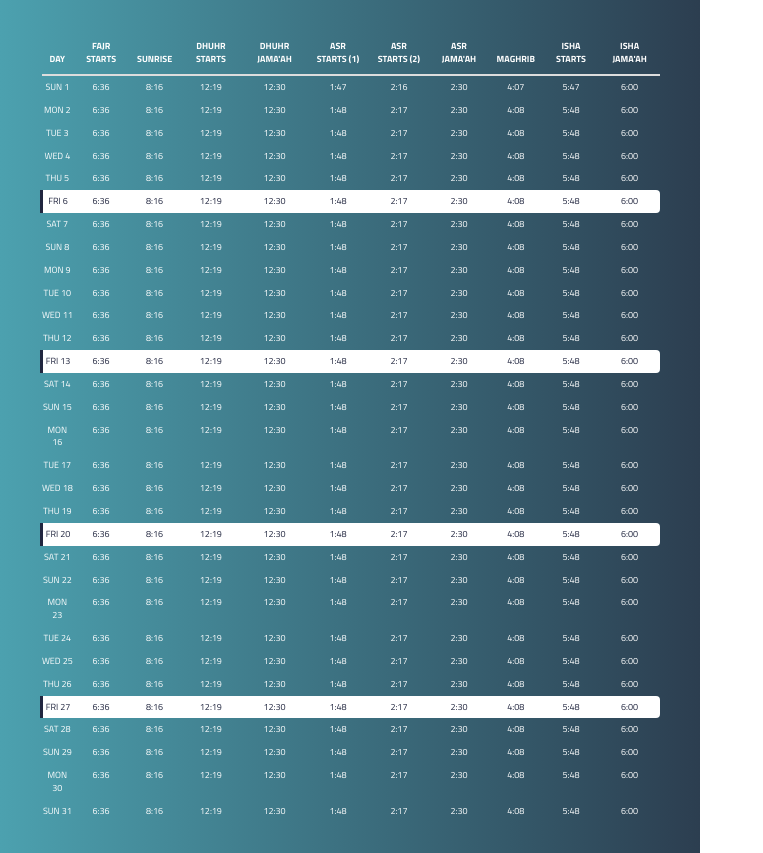
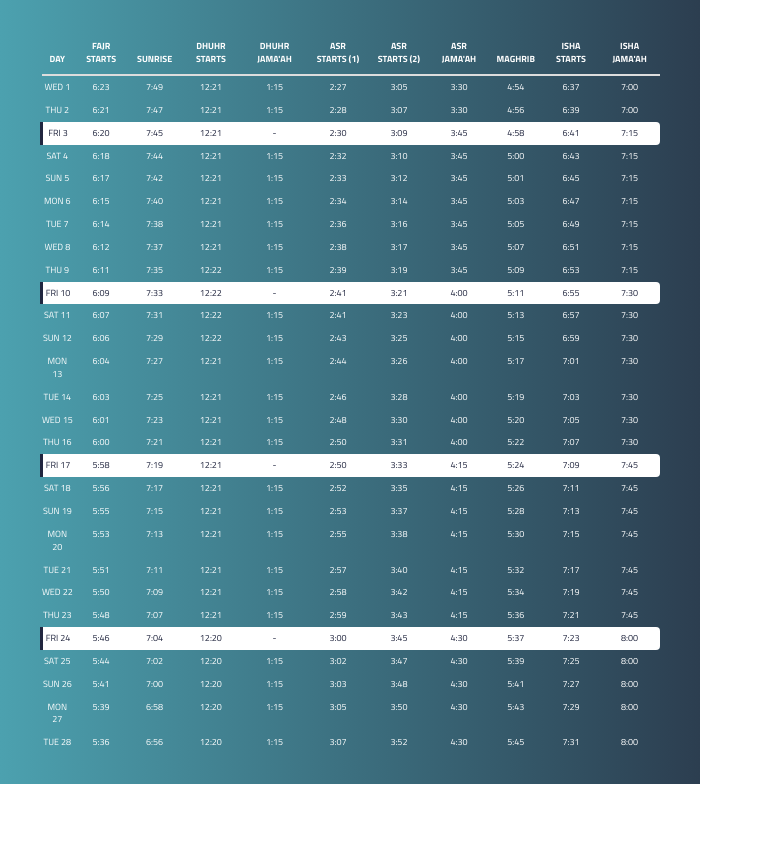
Before and after one commit to ubisoc/prayer-times, a plain HTML site: page index.html in a window 1280 px wide. Shown: the part 189-1042 px from the top of the page, without its empty margins (0-763 px from the left). After the commit the page ends 973 px from the top, so only its background shows below. Drawn offline with nearby package versions, Linux system fonts and the light colour scheme.

Commit message:
Added February times

```diff
--- a/index.html
+++ b/index.html
@@ -13,9 +13,9 @@
 	<div class="wrapper">
 		<div class="top">
 			<h3 class="text-logo">University of Birmingham Islamic Society</h3>
-			<h1 class="title">January 2017</h1>
+			<h1 class="title">February 2017</h1>
 			<h2 class="subtitle">Prayer times</h2>
-			<p class="jumuah">Salat Al-Jumu'ah starts at 1pm</p>
+			<p class="jumuah">Jumu'ah Khutbah starts at 1.10pm</p>
 		</div>
 
 		<table class="table borderless">
@@ -36,407 +36,368 @@
 			</thead>
 			<tbody>
 				<tr>
-					<td>Sun 1</td>
-					<td>6:36</td>
-					<td>8:16</td>
-					<td>12:19</td>
-					<td>12:30</td>
-					<td>1:47</td>
-					<td>2:16</td>
-					<td>2:30</td>
-					<td>4:07</td>
-					<td>5:47</td>
-					<td>6:00</td>
+					<td>Wed 1</td>
+					<td>6:23</td>
+					<td>7:49</td>
+					<td>12:21</td>
+					<td>1:15</td>
+					<td>2:27</td>
+					<td>3:05</td>
+					<td>3:30</td>
+					<td>4:54</td>
+					<td>6:37</td>
+					<td>7:00</td>
 				</tr>
 				<tr>
-					<td>Mon 2</td>
-					<td>6:36</td>
-					<td>8:16</td>
-					<td>12:19</td>
-					<td>12:30</td>
-					<td>1:48</td>
-					<td>2:17</td>
-					<td>2:30</td>
-					<td>4:08</td>
-					<td>5:48</td>
-					<td>6:00</td>
+					<td>Thu 2</td>
+					<td>6:21</td>
+					<td>7:47</td>
+					<td>12:21</td>
+					<td>1:15</td>
+					<td>2:28</td>
+					<td>3:07</td>
+					<td>3:30</td>
+					<td>4:56</td>
+					<td>6:39</td>
+					<td>7:00</td>
 				</tr>
 				<tr>
-					<td>Tue 3</td>
-					<td>6:36</td>
-					<td>8:16</td>
-					<td>12:19</td>
-					<td>12:30</td>
-					<td>1:48</td>
-					<td>2:17</td>
+					<td>Fri 3</td>
+					<td>6:20</td>
+					<td>7:45</td>
+					<td>12:21</td>
+					<td>-</td>
 					<td>2:30</td>
-					<td>4:08</td>
-					<td>5:48</td>
-					<td>6:00</td>
+					<td>3:09</td>
+					<td>3:45</td>
+					<td>4:58</td>
+					<td>6:41</td>
+					<td>7:15</td>
 				</tr>
 				<tr>
-					<td>Wed 4</td>
-					<td>6:36</td>
-					<td>8:16</td>
-					<td>12:19</td>
-					<td>12:30</td>
-					<td>1:48</td>
-					<td>2:17</td>
-					<td>2:30</td>
-					<td>4:08</td>
-					<td>5:48</td>
-					<td>6:00</td>
+					<td>Sat 4</td>
+					<td>6:18</td>
+					<td>7:44</td>
+					<td>12:21</td>
+					<td>1:15</td>
+					<td>2:32</td>
+					<td>3:10</td>
+					<td>3:45</td>
+					<td>5:00</td>
+					<td>6:43</td>
+					<td>7:15</td>
 				</tr>
 				<tr>
-					<td>Thu 5</td>
-					<td>6:36</td>
-					<td>8:16</td>
-					<td>12:19</td>
-					<td>12:30</td>
-					<td>1:48</td>
-					<td>2:17</td>
-					<td>2:30</td>
-					<td>4:08</td>
-					<td>5:48</td>
-					<td>6:00</td>
+					<td>Sun 5</td>
+					<td>6:17</td>
+					<td>7:42</td>
+					<td>12:21</td>
+					<td>1:15</td>
+					<td>2:33</td>
+					<td>3:12</td>
+					<td>3:45</td>
+					<td>5:01</td>
+					<td>6:45</td>
+					<td>7:15</td>
 				</tr>
 				<tr>
-					<td>Fri 6</td>
-					<td>6:36</td>
-					<td>8:16</td>
-					<td>12:19</td>
-					<td>12:30</td>
-					<td>1:48</td>
-					<td>2:17</td>
-					<td>2:30</td>
-					<td>4:08</td>
-					<td>5:48</td>
-					<td>6:00</td>
+					<td>Mon 6</td>
+					<td>6:15</td>
+					<td>7:40</td>
+					<td>12:21</td>
+					<td>1:15</td>
+					<td>2:34</td>
+					<td>3:14</td>
+					<td>3:45</td>
+					<td>5:03</td>
+					<td>6:47</td>
+					<td>7:15</td>
 				</tr>
 				<tr>
-					<td>Sat 7</td>
-					<td>6:36</td>
-					<td>8:16</td>
-					<td>12:19</td>
-					<td>12:30</td>
-					<td>1:48</td>
-					<td>2:17</td>
-					<td>2:30</td>
-					<td>4:08</td>
-					<td>5:48</td>
-					<td>6:00</td>
+					<td>Tue 7</td>
+					<td>6:14</td>
+					<td>7:38</td>
+					<td>12:21</td>
+					<td>1:15</td>
+					<td>2:36</td>
+					<td>3:16</td>
+					<td>3:45</td>
+					<td>5:05</td>
+					<td>6:49</td>
+					<td>7:15</td>
 				</tr>
 				<tr>
-					<td>Sun 8</td>
-					<td>6:36</td>
-					<td>8:16</td>
-					<td>12:19</td>
-					<td>12:30</td>
-					<td>1:48</td>
-					<td>2:17</td>
-					<td>2:30</td>
-					<td>4:08</td>
-					<td>5:48</td>
-					<td>6:00</td>
+					<td>Wed 8</td>
+					<td>6:12</td>
+					<td>7:37</td>
+					<td>12:21</td>
+					<td>1:15</td>
+					<td>2:38</td>
+					<td>3:17</td>
+					<td>3:45</td>
+					<td>5:07</td>
+					<td>6:51</td>
+					<td>7:15</td>
 				</tr>
 				<tr>
-					<td>Mon 9</td>
-					<td>6:36</td>
-					<td>8:16</td>
-					<td>12:19</td>
-					<td>12:30</td>
-					<td>1:48</td>
-					<td>2:17</td>
-					<td>2:30</td>
-					<td>4:08</td>
-					<td>5:48</td>
-					<td>6:00</td>
+					<td>Thu 9</td>
+					<td>6:11</td>
+					<td>7:35</td>
+					<td>12:22</td>
+					<td>1:15</td>
+					<td>2:39</td>
+					<td>3:19</td>
+					<td>3:45</td>
+					<td>5:09</td>
+					<td>6:53</td>
+					<td>7:15</td>
 				</tr>
 				<tr>
-					<td>Tue 10</td>
-					<td>6:36</td>
-					<td>8:16</td>
-					<td>12:19</td>
-					<td>12:30</td>
-					<td>1:48</td>
-					<td>2:17</td>
-					<td>2:30</td>
-					<td>4:08</td>
-					<td>5:48</td>
-					<td>6:00</td>
+					<td>Fri 10</td>
+					<td>6:09</td>
+					<td>7:33</td>
+					<td>12:22</td>
+					<td>-</td>
+					<td>2:41</td>
+					<td>3:21</td>
+					<td>4:00</td>
+					<td>5:11</td>
+					<td>6:55</td>
+					<td>7:30</td>
 				</tr>
 				<tr>
-					<td>Wed 11</td>
-					<td>6:36</td>
-					<td>8:16</td>
-					<td>12:19</td>
-					<td>12:30</td>
-					<td>1:48</td>
-					<td>2:17</td>
-					<td>2:30</td>
-					<td>4:08</td>
-					<td>5:48</td>
-					<td>6:00</td>
+					<td>Sat 11</td>
+					<td>6:07</td>
+					<td>7:31</td>
+					<td>12:22</td>
+					<td>1:15</td>
+					<td>2:41</td>
+					<td>3:23</td>
+					<td>4:00</td>
+					<td>5:13</td>
+					<td>6:57</td>
+					<td>7:30</td>
 				</tr>
 				<tr>
-					<td>Thu 12</td>
-					<td>6:36</td>
-					<td>8:16</td>
-					<td>12:19</td>
-					<td>12:30</td>
-					<td>1:48</td>
-					<td>2:17</td>
-					<td>2:30</td>
-					<td>4:08</td>
-					<td>5:48</td>
-					<td>6:00</td>
+					<td>Sun 12</td>
+					<td>6:06</td>
+					<td>7:29</td>
+					<td>12:22</td>
+					<td>1:15</td>
+					<td>2:43</td>
+					<td>3:25</td>
+					<td>4:00</td>
+					<td>5:15</td>
+					<td>6:59</td>
+					<td>7:30</td>
 				</tr>
 				<tr>
-					<td>Fri 13</td>
-					<td>6:36</td>
-					<td>8:16</td>
-					<td>12:19</td>
-					<td>12:30</td>
-					<td>1:48</td>
-					<td>2:17</td>
-					<td>2:30</td>
-					<td>4:08</td>
-					<td>5:48</td>
-					<td>6:00</td>
+					<td>Mon 13</td>
+					<td>6:04</td>
+					<td>7:27</td>
+					<td>12:21</td>
+					<td>1:15</td>
+					<td>2:44</td>
+					<td>3:26</td>
+					<td>4:00</td>
+					<td>5:17</td>
+					<td>7:01</td>
+					<td>7:30</td>
 				</tr>
 				<tr>
-					<td>Sat 14</td>
-					<td>6:36</td>
-					<td>8:16</td>
-					<td>12:19</td>
-					<td>12:30</td>
-					<td>1:48</td>
-					<td>2:17</td>
-					<td>2:30</td>
-					<td>4:08</td>
-					<td>5:48</td>
-					<td>6:00</td>
+					<td>Tue 14</td>
+					<td>6:03</td>
+					<td>7:25</td>
+					<td>12:21</td>
+					<td>1:15</td>
+					<td>2:46</td>
+					<td>3:28</td>
+					<td>4:00</td>
+					<td>5:19</td>
+					<td>7:03</td>
+					<td>7:30</td>
 				</tr>
 				<tr>
-					<td>Sun 15</td>
-					<td>6:36</td>
-					<td>8:16</td>
-					<td>12:19</td>
-					<td>12:30</td>
-					<td>1:48</td>
-					<td>2:17</td>
-					<td>2:30</td>
-					<td>4:08</td>
-					<td>5:48</td>
-					<td>6:00</td>
+					<td>Wed 15</td>
+					<td>6:01</td>
+					<td>7:23</td>
+					<td>12:21</td>
+					<td>1:15</td>
+					<td>2:48</td>
+					<td>3:30</td>
+					<td>4:00</td>
+					<td>5:20</td>
+					<td>7:05</td>
+					<td>7:30</td>
 				</tr>
 				<tr>
-					<td>Mon 16</td>
-					<td>6:36</td>
-					<td>8:16</td>
-					<td>12:19</td>
-					<td>12:30</td>
-					<td>1:48</td>
-					<td>2:17</td>
-					<td>2:30</td>
-					<td>4:08</td>
-					<td>5:48</td>
+					<td>Thu 16</td>
 					<td>6:00</td>
+					<td>7:21</td>
+					<td>12:21</td>
+					<td>1:15</td>
+					<td>2:50</td>
+					<td>3:31</td>
+					<td>4:00</td>
+					<td>5:22</td>
+					<td>7:07</td>
+					<td>7:30</td>
 				</tr>
 				<tr>
-					<td>Tue 17</td>
-					<td>6:36</td>
-					<td>8:16</td>
-					<td>12:19</td>
-					<td>12:30</td>
-					<td>1:48</td>
-					<td>2:17</td>
-					<td>2:30</td>
-					<td>4:08</td>
-					<td>5:48</td>
-					<td>6:00</td>
+					<td>Fri 17</td>
+					<td>5:58</td>
+					<td>7:19</td>
+					<td>12:21</td>
+					<td>-</td>
+					<td>2:50</td>
+					<td>3:33</td>
+					<td>4:15</td>
+					<td>5:24</td>
+					<td>7:09</td>
+					<td>7:45</td>
 				</tr>
 				<tr>
-					<td>Wed 18</td>
-					<td>6:36</td>
-					<td>8:16</td>
-					<td>12:19</td>
-					<td>12:30</td>
-					<td>1:48</td>
-					<td>2:17</td>
-					<td>2:30</td>
-					<td>4:08</td>
-					<td>5:48</td>
-					<td>6:00</td>
+					<td>Sat 18</td>
+					<td>5:56</td>
+					<td>7:17</td>
+					<td>12:21</td>
+					<td>1:15</td>
+					<td>2:52</td>
+					<td>3:35</td>
+					<td>4:15</td>
+					<td>5:26</td>
+					<td>7:11</td>
+					<td>7:45</td>
 				</tr>
 				<tr>
-					<td>Thu 19</td>
-					<td>6:36</td>
-					<td>8:16</td>
-					<td>12:19</td>
-					<td>12:30</td>
-					<td>1:48</td>
-					<td>2:17</td>
-					<td>2:30</td>
-					<td>4:08</td>
-					<td>5:48</td>
-					<td>6:00</td>
+					<td>Sun 19</td>
+					<td>5:55</td>
+					<td>7:15</td>
+					<td>12:21</td>
+					<td>1:15</td>
+					<td>2:53</td>
+					<td>3:37</td>
+					<td>4:15</td>
+					<td>5:28</td>
+					<td>7:13</td>
+					<td>7:45</td>
 				</tr>
 				<tr>
-					<td>Fri 20</td>
-					<td>6:36</td>
-					<td>8:16</td>
-					<td>12:19</td>
-					<td>12:30</td>
-					<td>1:48</td>
-					<td>2:17</td>
-					<td>2:30</td>
-					<td>4:08</td>
-					<td>5:48</td>
-					<td>6:00</td>
+					<td>Mon 20</td>
+					<td>5:53</td>
+					<td>7:13</td>
+					<td>12:21</td>
+					<td>1:15</td>
+					<td>2:55</td>
+					<td>3:38</td>
+					<td>4:15</td>
+					<td>5:30</td>
+					<td>7:15</td>
+					<td>7:45</td>
 				</tr>
 				<tr>
-					<td>Sat 21</td>
-					<td>6:36</td>
-					<td>8:16</td>
-					<td>12:19</td>
-					<td>12:30</td>
-					<td>1:48</td>
-					<td>2:17</td>
-					<td>2:30</td>
-					<td>4:08</td>
-					<td>5:48</td>
-					<td>6:00</td>
+					<td>Tue 21</td>
+					<td>5:51</td>
+					<td>7:11</td>
+					<td>12:21</td>
+					<td>1:15</td>
+					<td>2:57</td>
+					<td>3:40</td>
+					<td>4:15</td>
+					<td>5:32</td>
+					<td>7:17</td>
+					<td>7:45</td>
 				</tr>
 				<tr>
-					<td>Sun 22</td>
-					<td>6:36</td>
-					<td>8:16</td>
-					<td>12:19</td>
-					<td>12:30</td>
-					<td>1:48</td>
-					<td>2:17</td>
-					<td>2:30</td>
-					<td>4:08</td>
-					<td>5:48</td>
-					<td>6:00</td>
+					<td>Wed 22</td>
+					<td>5:50</td>
+					<td>7:09</td>
+					<td>12:21</td>
+					<td>1:15</td>
+					<td>2:58</td>
+					<td>3:42</td>
+					<td>4:15</td>
+					<td>5:34</td>
+					<td>7:19</td>
+					<td>7:45</td>
 				</tr>
 				<tr>
-					<td>Mon 23</td>
-					<td>6:36</td>
-					<td>8:16</td>
-					<td>12:19</td>
-					<td>12:30</td>
-					<td>1:48</td>
-					<td>2:17</td>
-					<td>2:30</td>
-					<td>4:08</td>
+					<td>Thu 23</td>
 					<td>5:48</td>
-					<td>6:00</td>
+					<td>7:07</td>
+					<td>12:21</td>
+					<td>1:15</td>
+					<td>2:59</td>
+					<td>3:43</td>
+					<td>4:15</td>
+					<td>5:36</td>
+					<td>7:21</td>
+					<td>7:45</td>
 				</tr>
 				<tr>
-					<td>Tue 24</td>
-					<td>6:36</td>
-					<td>8:16</td>
-					<td>12:19</td>
-					<td>12:30</td>
-					<td>1:48</td>
-					<td>2:17</td>
-					<td>2:30</td>
-					<td>4:08</td>
-					<td>5:48</td>
-					<td>6:00</td>
+					<td>Fri 24</td>
+					<td>5:46</td>
+					<td>7:04</td>
+					<td>12:20</td>
+					<td>-</td>
+					<td>3:00</td>
+					<td>3:45</td>
+					<td>4:30</td>
+					<td>5:37</td>
+					<td>7:23</td>
+					<td>8:00</td>
 				</tr>
 				<tr>
-					<td>Wed 25</td>
-					<td>6:36</td>
-					<td>8:16</td>
-					<td>12:19</td>
-					<td>12:30</td>
-					<td>1:48</td>
-					<td>2:17</td>
-					<td>2:30</td>
-					<td>4:08</td>
-					<td>5:48</td>
-					<td>6:00</td>
+					<td>Sat 25</td>
+					<td>5:44</td>
+					<td>7:02</td>
+					<td>12:20</td>
+					<td>1:15</td>
+					<td>3:02</td>
+					<td>3:47</td>
+					<td>4:30</td>
+					<td>5:39</td>
+					<td>7:25</td>
+					<td>8:00</td>
 				</tr>
 				<tr>
-					<td>Thu 26</td>
-					<td>6:36</td>
-					<td>8:16</td>
-					<td>12:19</td>
-					<td>12:30</td>
-					<td>1:48</td>
-					<td>2:17</td>
-					<td>2:30</td>
-					<td>4:08</td>
-					<td>5:48</td>
-					<td>6:00</td>
+					<td>Sun 26</td>
+					<td>5:41</td>
+					<td>7:00</td>
+					<td>12:20</td>
+					<td>1:15</td>
+					<td>3:03</td>
+					<td>3:48</td>
+					<td>4:30</td>
+					<td>5:41</td>
+					<td>7:27</td>
+					<td>8:00</td>
 				</tr>
 				<tr>
-					<td>Fri 27</td>
-					<td>6:36</td>
-					<td>8:16</td>
-					<td>12:19</td>
-					<td>12:30</td>
-					<td>1:48</td>
-					<td>2:17</td>
-					<td>2:30</td>
-					<td>4:08</td>
-					<td>5:48</td>
-					<td>6:00</td>
+					<td>Mon 27</td>
+					<td>5:39</td>
+					<td>6:58</td>
+					<td>12:20</td>
+					<td>1:15</td>
+					<td>3:05</td>
+					<td>3:50</td>
+					<td>4:30</td>
+					<td>5:43</td>
+					<td>7:29</td>
+					<td>8:00</td>
 				</tr>
 				<tr>
-					<td>Sat 28</td>
-					<td>6:36</td>
-					<td>8:16</td>
-					<td>12:19</td>
-					<td>12:30</td>
-					<td>1:48</td>
-					<td>2:17</td>
-					<td>2:30</td>
-					<td>4:08</td>
-					<td>5:48</td>
-					<td>6:00</td>
-				</tr>
-				<tr>
-					<td>Sun 29</td>
-					<td>6:36</td>
-					<td>8:16</td>
-					<td>12:19</td>
-					<td>12:30</td>
-					<td>1:48</td>
-					<td>2:17</td>
-					<td>2:30</td>
-					<td>4:08</td>
-					<td>5:48</td>
-					<td>6:00</td>
-				</tr>
-				<tr>
-					<td>Mon 30</td>
-					<td>6:36</td>
-					<td>8:16</td>
-					<td>12:19</td>
-					<td>12:30</td>
-					<td>1:48</td>
-					<td>2:17</td>
-					<td>2:30</td>
-					<td>4:08</td>
-					<td>5:48</td>
-					<td>6:00</td>
-				</tr>
-				<tr>
-					<td>Sun 31</td>
-					<td>6:36</td>
-					<td>8:16</td>
-					<td>12:19</td>
-					<td>12:30</td>
-					<td>1:48</td>
-					<td>2:17</td>
-					<td>2:30</td>
-					<td>4:08</td>
-					<td>5:48</td>
-					<td>6:00</td>
+					<td>Tue 28</td>
+					<td>5:36</td>
+					<td>6:56</td>
+					<td>12:20</td>
+					<td>1:15</td>
+					<td>3:07</td>
+					<td>3:52</td>
+					<td>4:30</td>
+					<td>5:45</td>
+					<td>7:31</td>
+					<td>8:00</td>
 				</tr>
 			</tbody>
 		</table>
--- a/style.css
+++ b/style.css
@@ -81,12 +81,12 @@ table > tbody tr td {
 	padding: 5px !important;
 }
 
-table tr:nth-child(7n + 6) {
+table tr:nth-child(7n + 3) {
 	background-color: #fff;
 	color: #21263f;
 	border-left: 3px solid #21263f;
 }
 
-table tr:nth-child(7n + 6) td:last-child {
+table tr:nth-child(7n + 3) td:last-child {
 	border-radius: 0 4px 4px 0;
 }
```
